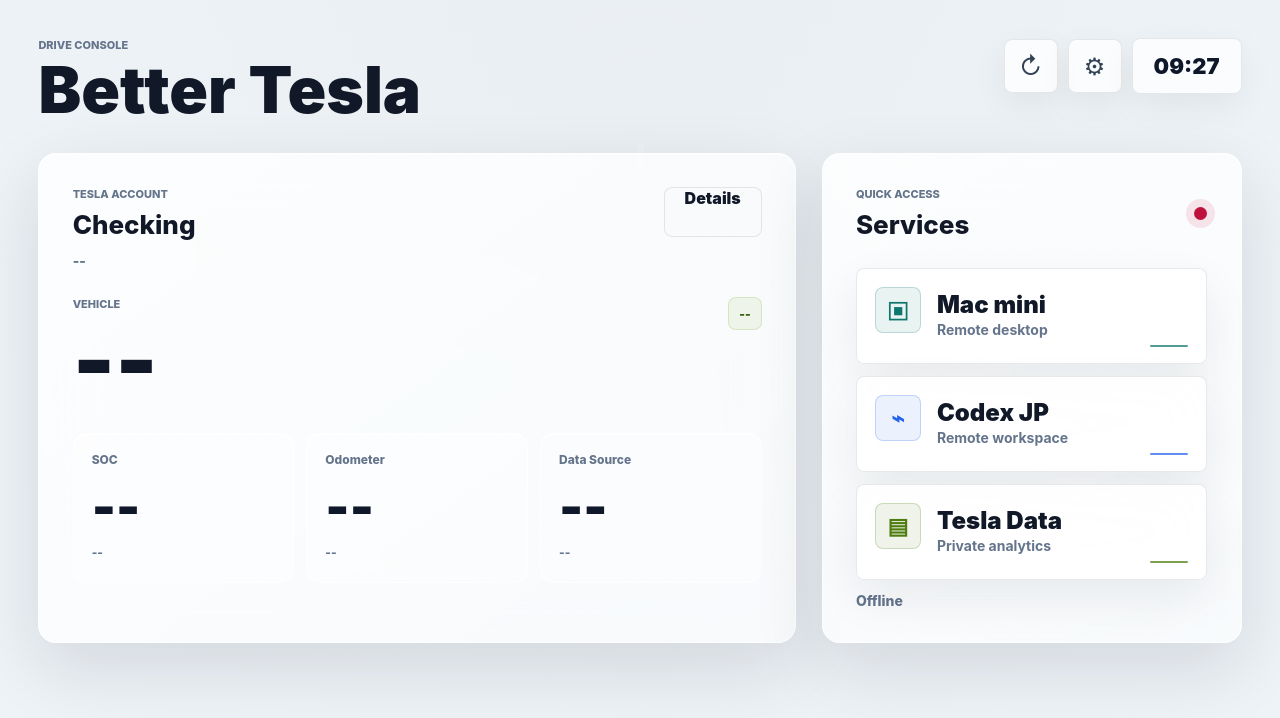
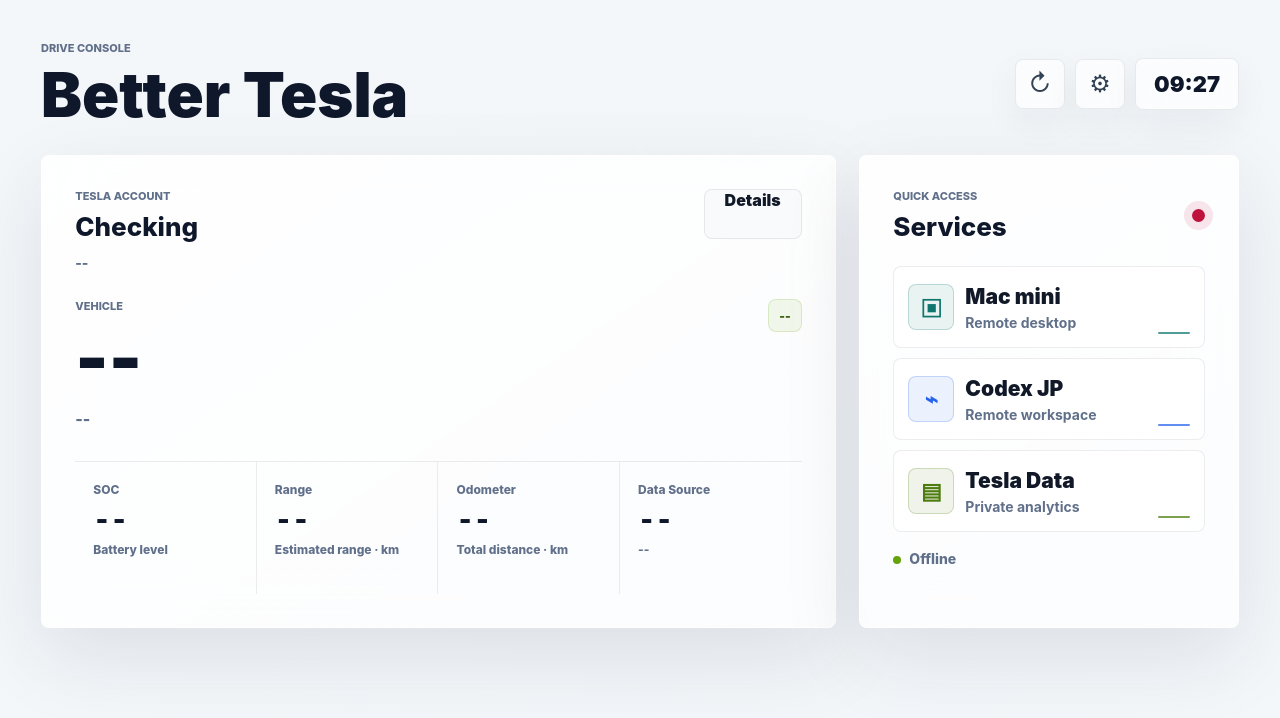
Before and after one commit to 809440598-ship-it/better-tesla, a website: page public/index.html in a window 1280 px wide. Drawn offline with Linux system fonts and the light colour scheme; no server answers.

Commit message:
Refine home dashboard layout

```diff
--- a/public/app.js
+++ b/public/app.js
@@ -39,7 +39,10 @@
     vehicle: "Vehicle",
     soc: "SOC",
     range: "Range",
+    batteryLevel: "Battery level",
+    estimatedRange: "Estimated range · km",
     odometer: "Odometer",
+    totalDistance: "Total distance · km",
     dataSource: "Data Source",
     quickAccess: "Quick Access",
     connected: "Connected",
@@ -77,7 +80,10 @@
     vehicle: "车辆",
     soc: "电量",
     range: "续航",
+    batteryLevel: "当前电池电量",
+    estimatedRange: "预计可行驶 · km",
     odometer: "里程",
+    totalDistance: "累计行驶 · km",
     dataSource: "数据源",
     quickAccess: "快速入口",
     connected: "已连接",
@@ -170,7 +176,7 @@
   $("#vehicleName").textContent = "--";
   $("#vehicleState").textContent = "--";
   $("#socValue").textContent = "--";
-  $("#rangeValue").textContent = t("unavailable");
+  $("#rangeValue").textContent = "--";
   $("#odometerValue").textContent = "--";
   $("#locationValue").textContent = t("unavailable");
   $("#sourceValue").textContent = "--";
@@ -184,8 +190,8 @@
   $("#vehicleName").textContent = vehicle.name || "--";
   $("#vehicleState").textContent = vehicle.state || "--";
   $("#socValue").textContent = percent(vehicle.soc);
-  $("#rangeValue").textContent = `${t("range")} ${metric(vehicle.rangeKm, "km")}`;
-  $("#odometerValue").textContent = metric(vehicle.odometerKm, "km");
+  $("#rangeValue").textContent = hasNumber(vehicle.rangeKm) ? number(vehicle.rangeKm) : "--";
+  $("#odometerValue").textContent = hasNumber(vehicle.odometerKm) ? number(vehicle.odometerKm) : "--";
   $("#locationValue").textContent = vehicle.location || "--";
   $("#sourceValue").textContent = data.source === "fleet_api" ? t("fleetApi") : t("fixture");
   $("#updatedAt").textContent = new Date(data.updatedAt).toLocaleTimeString(locale(), {
--- a/public/index.html
+++ b/public/index.html
@@ -6,7 +6,7 @@
     <meta name="theme-color" content="#eef3f7" />
     <title>Better Tesla</title>
     <link rel="manifest" href="/manifest.webmanifest" />
-    <link rel="stylesheet" href="/styles.css?v=clean-1" />
+    <link rel="stylesheet" href="/styles.css?v=clean-2" />
   </head>
   <body>
     <main class="shell">
@@ -45,6 +45,7 @@
             <div>
               <p class="eyebrow" data-i18n="vehicle">Vehicle</p>
               <h2 id="vehicleName">--</h2>
+              <p class="vehicle-location" id="locationValue">--</p>
             </div>
             <span class="status-pill" id="vehicleState">--</span>
           </div>
@@ -53,12 +54,17 @@
             <article>
               <span data-i18n="soc">SOC</span>
               <strong id="socValue">--</strong>
-              <small id="rangeValue">--</small>
+              <small data-i18n="batteryLevel">Battery level</small>
+            </article>
+            <article>
+              <span data-i18n="range">Range</span>
+              <strong id="rangeValue">--</strong>
+              <small data-i18n="estimatedRange">Estimated range</small>
             </article>
             <article>
               <span data-i18n="odometer">Odometer</span>
               <strong id="odometerValue">--</strong>
-              <small id="locationValue">--</small>
+              <small data-i18n="totalDistance">Total distance</small>
             </article>
             <article>
               <span data-i18n="dataSource">Data Source</span>
@@ -118,6 +124,6 @@
       </form>
     </dialog>
 
-    <script src="/app.js" type="module"></script>
+    <script src="/app.js?v=clean-2" type="module"></script>
   </body>
 </html>
--- a/public/styles.css
+++ b/public/styles.css
@@ -1,14 +1,14 @@
 :root {
   color-scheme: light;
-  --bg: #eef3f7;
-  --surface: rgba(255, 255, 255, 0.86);
-  --surface-solid: rgba(255, 255, 255, 0.94);
-  --surface-soft: rgba(15, 23, 42, 0.045);
-  --line: rgba(30, 41, 59, 0.1);
-  --line-strong: rgba(30, 41, 59, 0.18);
-  --text: #111827;
-  --muted: #64748b;
-  --dim: #94a3b8;
+  --bg: #f4f7fa;
+  --surface: rgba(255, 255, 255, 0.72);
+  --surface-solid: rgba(255, 255, 255, 0.9);
+  --surface-soft: rgba(15, 23, 42, 0.04);
+  --line: rgba(15, 23, 42, 0.08);
+  --line-strong: rgba(15, 23, 42, 0.16);
+  --text: #0f172a;
+  --muted: #61708a;
+  --dim: #98a4b6;
   --teal: #0f766e;
   --blue: #2563eb;
   --green: #4d7c0f;
@@ -16,6 +16,7 @@
   --rose: #be123c;
   --violet: #6d28d9;
   --radius: 8px;
+  --shadow: 0 28px 80px rgba(15, 23, 42, 0.1);
   font-family: Inter, ui-sans-serif, system-ui, -apple-system, BlinkMacSystemFont, "Segoe UI", sans-serif;
 }
 
@@ -33,8 +34,8 @@
   margin: 0;
   overflow-x: hidden;
   background:
-    linear-gradient(90deg, rgba(238, 243, 247, 0.98), rgba(238, 243, 247, 0.82) 50%, rgba(238, 243, 247, 0.98)),
-    linear-gradient(180deg, rgba(255, 255, 255, 0.84), rgba(238, 243, 247, 0.96)),
+    linear-gradient(90deg, rgba(244, 247, 250, 0.98), rgba(244, 247, 250, 0.9) 50%, rgba(244, 247, 250, 0.98)),
+    linear-gradient(180deg, rgba(255, 255, 255, 0.92), rgba(238, 242, 247, 0.96)),
     url("/assets/cockpit-bg.png") center / cover fixed,
     var(--bg);
   color: var(--text);
@@ -45,9 +46,8 @@
   inset: 0;
   z-index: -1;
   background:
-    radial-gradient(circle at 18% 12%, rgba(37, 99, 235, 0.14), transparent 34%),
-    radial-gradient(circle at 86% 18%, rgba(15, 118, 110, 0.12), transparent 30%),
-    linear-gradient(135deg, rgba(255, 255, 255, 0.92), rgba(226, 232, 240, 0.7));
+    linear-gradient(115deg, rgba(255, 255, 255, 0.72), transparent 42%),
+    linear-gradient(180deg, rgba(226, 232, 240, 0.62), rgba(248, 250, 252, 0.88));
   content: "";
 }
 
@@ -64,18 +64,18 @@
 }
 
 .shell {
-  width: min(1480px, 100%);
+  width: min(1540px, 100%);
   min-height: 100vh;
-  padding: clamp(24px, 3vw, 44px);
+  padding: clamp(22px, 3.2vw, 48px);
   margin: 0 auto;
 }
 
 .topbar {
   display: flex;
-  align-items: flex-start;
+  align-items: center;
   justify-content: space-between;
   gap: 24px;
-  margin-bottom: clamp(24px, 4vh, 44px);
+  margin-bottom: clamp(22px, 3.5vh, 40px);
 }
 
 .eyebrow {
@@ -94,9 +94,9 @@
 }
 
 h1 {
-  font-size: clamp(42px, 5vw, 72px);
+  font-size: clamp(38px, 4.8vw, 68px);
   font-weight: 900;
-  line-height: 0.94;
+  line-height: 1.04;
 }
 
 h2 {
@@ -119,14 +119,14 @@
 #clock {
   border: 1px solid var(--line);
   border-radius: var(--radius);
-  background: rgba(255, 255, 255, 0.76);
-  box-shadow: 0 12px 34px rgba(15, 23, 42, 0.06);
+  background: rgba(255, 255, 255, 0.68);
+  box-shadow: 0 14px 36px rgba(15, 23, 42, 0.055);
 }
 
 .icon-button {
   display: grid;
-  width: 54px;
-  height: 54px;
+  width: 50px;
+  height: 50px;
   place-items: center;
   color: #334155;
   font-size: 24px;
@@ -141,8 +141,8 @@
 }
 
 #clock {
-  min-width: 110px;
-  padding: 14px 16px;
+  min-width: 104px;
+  padding: 12px 16px;
   color: #0f172a;
   text-align: center;
   font-size: 22px;
@@ -158,8 +158,8 @@
 
 .home-layout {
   display: grid;
-  grid-template-columns: minmax(0, 1fr) minmax(320px, 420px);
-  gap: clamp(16px, 2vw, 26px);
+  grid-template-columns: minmax(0, 1fr) minmax(320px, 380px);
+  gap: clamp(14px, 1.8vw, 24px);
   align-items: stretch;
 }
 
@@ -176,28 +176,49 @@
 
 .liquid-card,
 .service-card {
-  border: 1px solid rgba(255, 255, 255, 0.72);
+  border: 1px solid rgba(255, 255, 255, 0.78);
   background:
-    linear-gradient(145deg, rgba(255, 255, 255, 0.72), rgba(255, 255, 255, 0.34)),
-    rgba(255, 255, 255, 0.42);
+    linear-gradient(145deg, rgba(255, 255, 255, 0.82), rgba(255, 255, 255, 0.46)),
+    rgba(255, 255, 255, 0.48);
   box-shadow:
     inset 0 1px 0 rgba(255, 255, 255, 0.9),
-    0 24px 70px rgba(15, 23, 42, 0.12);
+    var(--shadow);
 }
 
 .hero-card,
 .quick-panel {
-  padding: clamp(20px, 2.6vw, 34px);
-  border-radius: 18px;
+  padding: clamp(22px, 2.6vw, 34px);
+  border-radius: 8px;
+  min-height: clamp(440px, 56vh, 590px);
+}
+
+.quick-panel .status-head {
+  margin-bottom: 24px;
+}
+
+.quick-panel .muted-line {
+  margin-top: 18px;
+}
+
+.quick-panel .muted-line::before {
+  display: inline-block;
+  width: 8px;
+  height: 8px;
+  margin-right: 8px;
+  border-radius: 50%;
+  background: #65a30d;
+  content: "";
 }
 
 .hero-card {
-  min-height: clamp(430px, 57vh, 620px);
+  display: grid;
+  min-height: clamp(440px, 56vh, 590px);
+  align-content: start;
 }
 
 .hero-head {
   align-items: flex-start;
-  margin-bottom: clamp(28px, 5vh, 58px);
+  margin-bottom: clamp(28px, 4.8vh, 48px);
 }
 
 .hero-actions {
@@ -216,30 +237,42 @@
   align-items: flex-start;
   justify-content: space-between;
   gap: 18px;
-  margin-bottom: clamp(24px, 4vh, 42px);
+  margin-bottom: clamp(26px, 4vh, 40px);
 }
 
 .vehicle-hero h2 {
-  font-size: clamp(44px, 7vw, 96px);
+  max-width: 760px;
+  overflow-wrap: anywhere;
+  font-size: clamp(38px, 5.5vw, 76px);
   font-weight: 950;
-  line-height: 0.92;
+  line-height: 1.05;
+}
+
+.vehicle-location {
+  margin: 14px 0 0;
+  color: var(--muted);
+  font-size: 16px;
+  font-weight: 850;
 }
 
 .home-metrics {
   display: grid;
-  grid-template-columns: repeat(3, minmax(0, 1fr));
-  gap: 12px;
+  grid-template-columns: repeat(4, minmax(0, 1fr));
+  gap: 0;
+  border-top: 1px solid var(--line);
 }
 
 .home-metrics article {
   display: grid;
-  gap: 10px;
-  min-height: 150px;
-  padding: 18px;
-  border: 1px solid rgba(255, 255, 255, 0.68);
-  border-radius: 14px;
-  background: rgba(255, 255, 255, 0.34);
-  box-shadow: inset 0 1px 0 rgba(255, 255, 255, 0.72);
+  align-content: start;
+  gap: 8px;
+  min-height: 132px;
+  padding: 20px 18px 14px;
+  border-right: 1px solid var(--line);
+}
+
+.home-metrics article:last-child {
+  border-right: 0;
 }
 
 .home-metrics span,
@@ -253,27 +286,34 @@
 }
 
 .home-metrics strong {
+  min-width: 0;
+  overflow: visible;
+  color: #0f172a;
+  font-variant-numeric: tabular-nums;
   overflow: hidden;
-  color: #0f172a;
   text-overflow: ellipsis;
   white-space: nowrap;
-  font-size: clamp(32px, 4vw, 62px);
+  font-size: clamp(22px, 2.1vw, 32px);
   font-weight: 950;
-  line-height: 0.95;
+  line-height: 1.08;
 }
 
 .service-grid.compact {
   grid-template-columns: 1fr;
-  gap: 12px;
+  gap: 10px;
 }
 
 .service-grid.compact .service-card {
   display: grid;
-  grid-template-columns: 48px minmax(0, 1fr);
+  grid-template-columns: 44px minmax(0, 1fr);
   grid-template-rows: auto auto;
-  column-gap: 14px;
-  min-height: 96px;
-  padding: 18px;
+  align-items: center;
+  column-gap: 13px;
+  min-height: 82px;
+  padding: 14px;
+  border-color: rgba(15, 23, 42, 0.075);
+  background: rgba(255, 255, 255, 0.58);
+  box-shadow: none;
 }
 
 .service-grid.compact .service-icon {
@@ -283,7 +323,8 @@
 
 .service-grid.compact .service-title {
   align-self: end;
-  font-size: 24px;
+  font-size: 21px;
+  line-height: 1.1;
 }
 
 .service-grid.compact .service-subtitle {
@@ -291,8 +332,9 @@
 }
 
 .service-grid.compact .service-card::after {
-  right: 18px;
-  bottom: 16px;
+  right: 14px;
+  bottom: 13px;
+  width: 32px;
 }
 
 .service-grid {
@@ -536,6 +578,18 @@
     grid-template-columns: 1fr;
   }
 
+  .quick-panel {
+    min-height: auto;
+  }
+
+  .service-grid.compact {
+    grid-template-columns: repeat(3, minmax(0, 1fr));
+  }
+
+  .service-grid.compact .service-card {
+    min-height: 94px;
+  }
+
   .dashboard {
     grid-template-columns: 1fr;
   }
@@ -566,10 +620,18 @@
   }
 
   .home-metrics {
+    grid-template-columns: repeat(2, minmax(0, 1fr));
+  }
+
+  .home-metrics article:nth-child(2n) {
+    border-right: 0;
+  }
+
+  .service-grid {
     grid-template-columns: 1fr;
   }
 
-  .service-grid {
+  .service-grid.compact {
     grid-template-columns: 1fr;
   }
 
```
